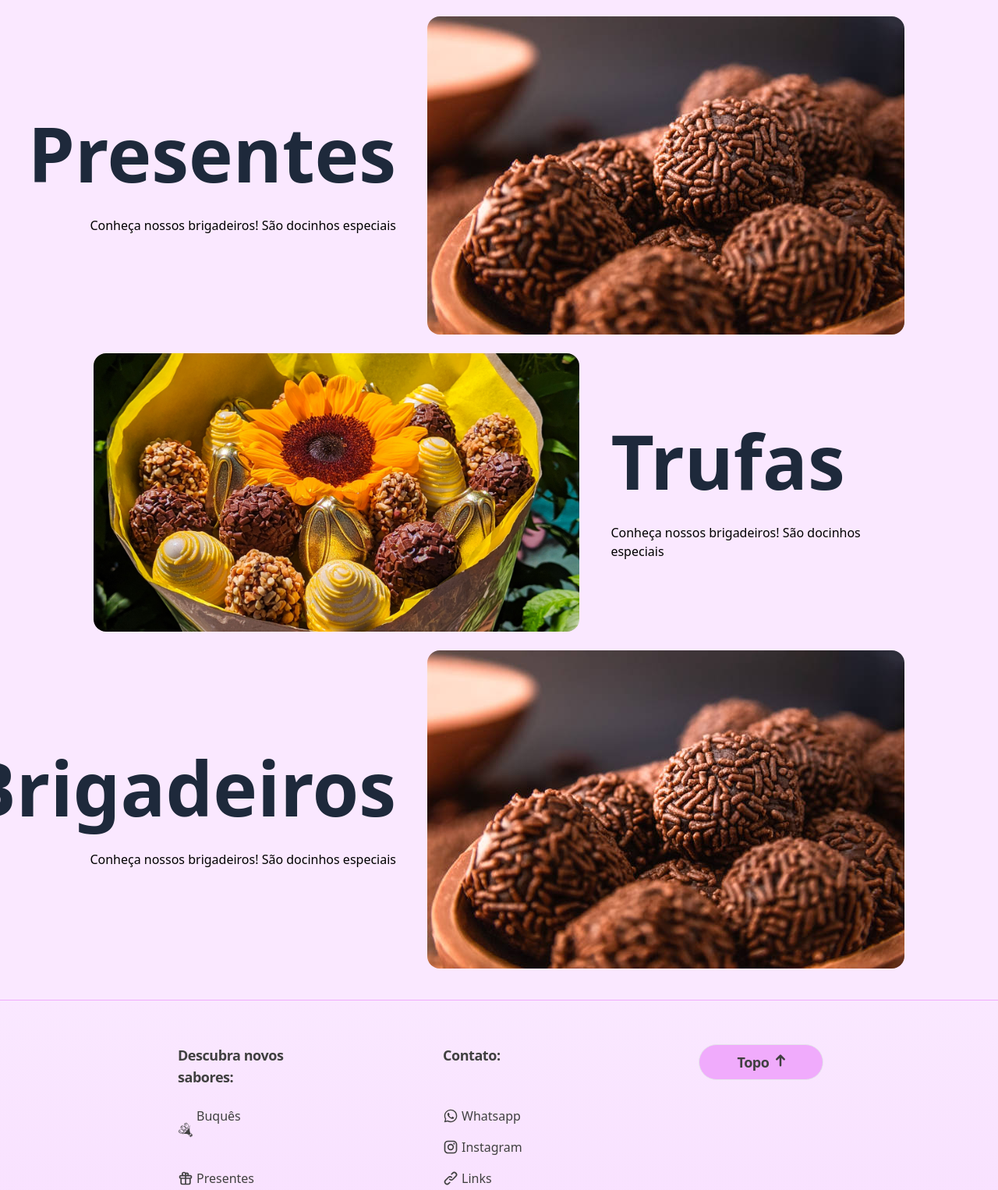
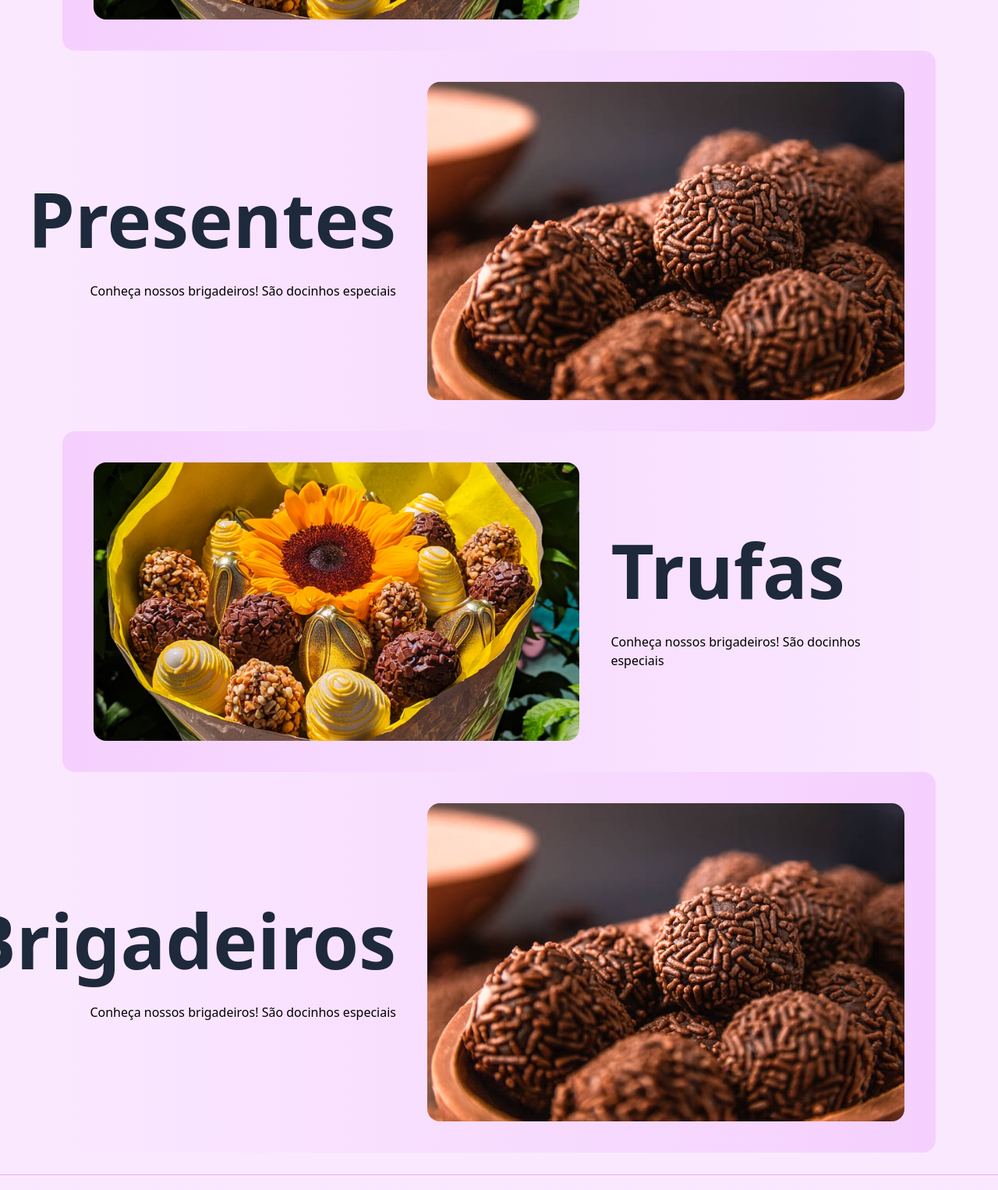
Before and after one commit to RaphMt117/buqueChocoRosas, an Astro site: page /produtos in a window 1280 px wide. Shown: the part 847-2373 px from the top of the page at 78% size. Built offline with nearby package versions, Linux system fonts and the light colour scheme; Astro itself is replaced by a stand-in of ours.

Commit message:
products menu better design

```diff
--- a/src/components/ProductsMenu.astro
+++ b/src/components/ProductsMenu.astro
@@ -10,7 +10,7 @@ import produtosBuque from '../assets/images/produtos-buque.jpg'
     <div class='px-20'>
         <a href='/buques'>
             <div
-                class='flex max-lg:flex-col align-middle items-center space-x-10 max-lg:space-x-0 lg:px-30 md:px-10 sm:px-10 max-sm:px-2 py-3 group'>
+                class='flex max-lg:flex-col align-middle items-center space-x-10 max-lg:space-x-0 lg:px-30 md:px-10 sm:px-10 max-sm:px-2 py-10 bg-gradient-to-r from-fuchsia-200 to-transparent rounded-2xl'>
                 <Image
                     src={produtosBuque}
                     alt='Categoria Brigadeiros'
@@ -36,7 +36,7 @@ import produtosBuque from '../assets/images/produtos-buque.jpg'
     <div class='px-20'>
         <a href='/presentes'>
             <div
-                class='flex flex-row-reverse align-middle items-center max-lg:flex-col lg:px-10 md:px-10 sm:px-10 max-sm:px-2 py-3'>
+                class='flex flex-row-reverse align-middle items-center max-lg:flex-col lg:px-10 md:px-10 sm:px-10 max-sm:px-2 py-10 bg-gradient-to-l from-fuchsia-200 to-transparent rounded-2xl'>
                 <Image
                     src={Brigadeiros}
                     alt='Categoria Brigadeiros'
@@ -61,7 +61,7 @@ import produtosBuque from '../assets/images/produtos-buque.jpg'
     <div class='px-20'>
         <a href='/trufas'>
             <div
-                class='flex max-lg:flex-col align-middle items-center space-x-10 max-lg:space-x-0 lg:px-30 md:px-10 sm:px-10 max-sm:px-2 py-3 group'>
+                class='flex max-lg:flex-col align-middle items-center space-x-10 max-lg:space-x-0 lg:px-30 md:px-10 sm:px-10 max-sm:px-2 py-10 bg-gradient-to-r from-fuchsia-200 to-transparent rounded-2xl'>
                 <Image
                     src={produtosBuque}
                     alt='Categoria Brigadeiros'
@@ -87,7 +87,7 @@ import produtosBuque from '../assets/images/produtos-buque.jpg'
     <div class='px-20'>
         <a href='/brigadeiros'>
             <div
-                class='flex flex-row-reverse align-middle items-center max-lg:flex-col lg:px-10 md:px-10 sm:px-10 max-sm:px-2 py-3'>
+                class='flex flex-row-reverse align-middle items-center max-lg:flex-col lg:px-10 md:px-10 sm:px-10 max-sm:px-2 py-10 bg-gradient-to-l from-fuchsia-200 to-transparent rounded-2xl'>
                 <Image
                     src={Brigadeiros}
                     alt='Categoria Brigadeiros'
```
